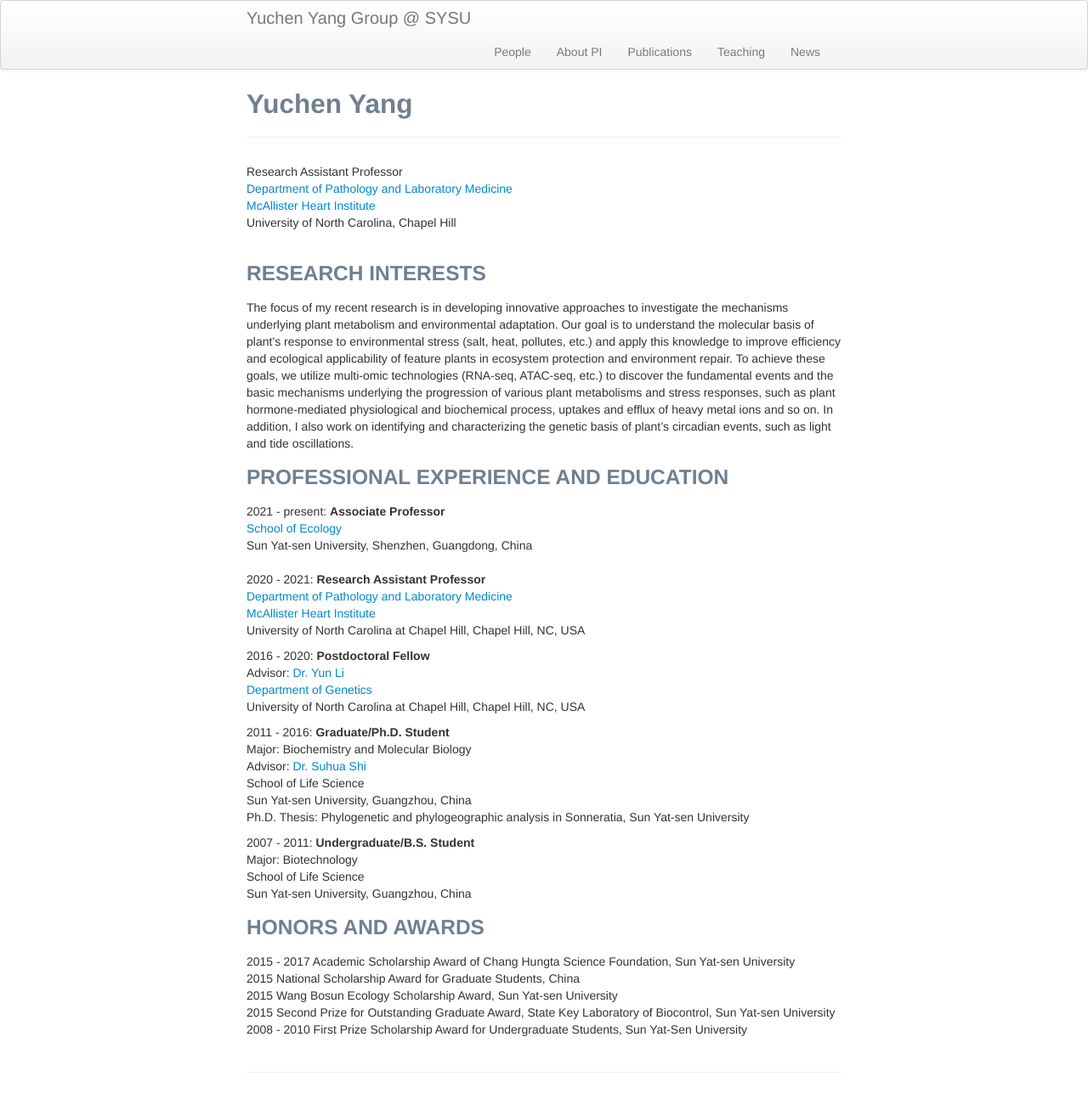
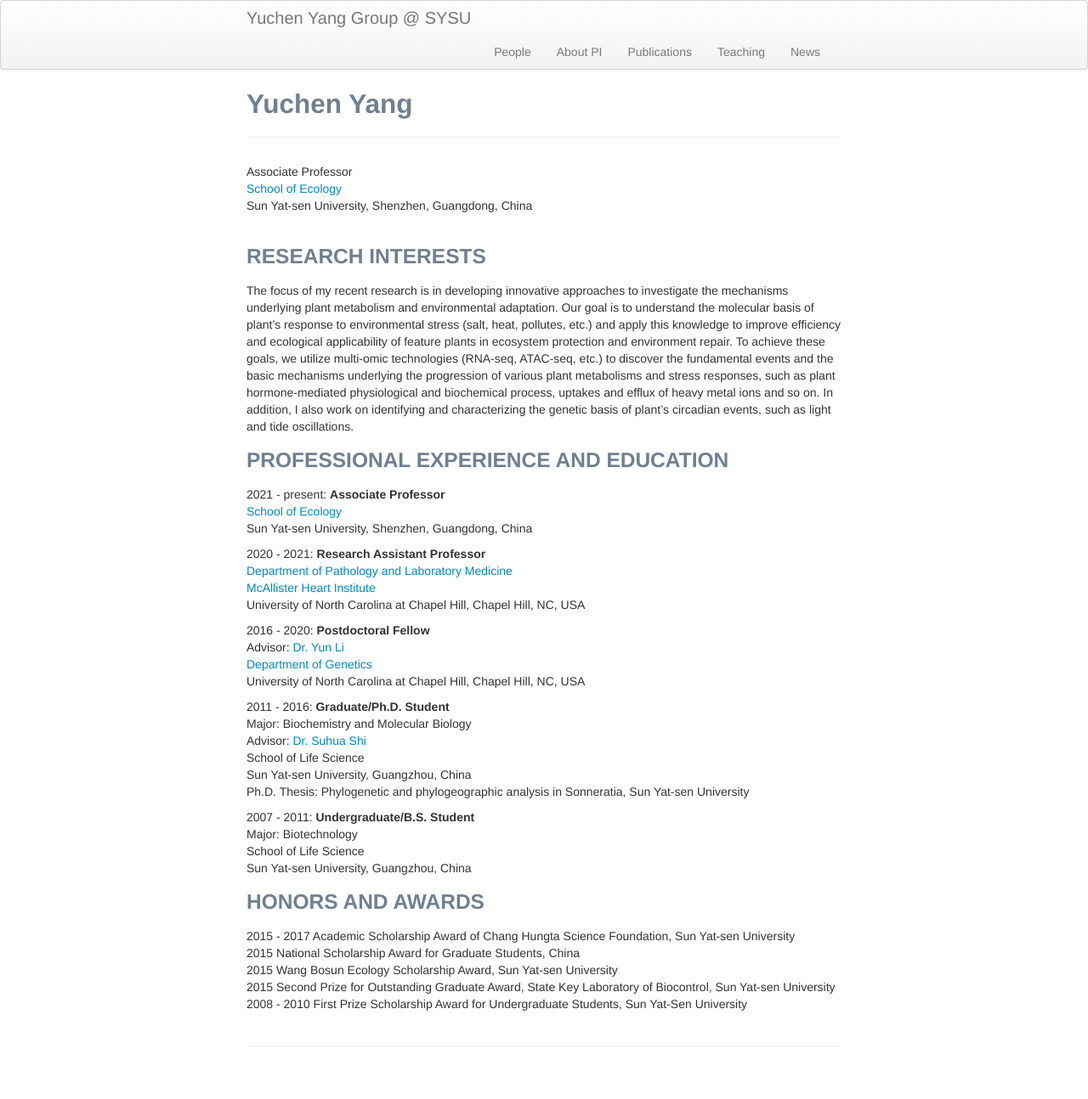
Before and after one commit to yuchenyanggroup/yuchenyanggroup.github.io, a Jekyll site: the page built from pages/about.md, in a window 1280 px wide. Shown: the whole page at 85% size. Built offline with Jekyll 4.4.1, drawn with Linux system fonts in a browser that asks for light colours; after the commit the page ends 1264 px from its top, so only the background shows below that.

Commit message:
Update about.md

```diff
--- a/pages/about.md
+++ b/pages/about.md
@@ -5,10 +5,9 @@ title: Yuchen Yang
 
 <div class="container">
     <div class="row-fluid">
-            Research Assistant Professor<br/>
-            <a href="https://www.med.unc.edu/pathology/">Department of Pathology and Laboratory Medicine</a><br/>
-            <a href="https://www.med.unc.edu/mhi/">McAllister Heart Institute</a><br/>
-            University of North Carolina, Chapel Hill <br/><br/>
+            Associate Professor<br/>
+            <a href="https://eco.sysu.edu.cn/">School of Ecology</a><br/>
+            Sun Yat-sen University, Shenzhen, Guangdong, China<br/><br/>
     </div>
 </div>
 
@@ -19,13 +18,9 @@ The focus of my recent research is in developing innovative approaches to invest
 
 ### PROFESSIONAL EXPERIENCE AND EDUCATION
 
-<div class="container">
-    <div class="row-fluid">
-            2021 - present:  <b>Associate Professor</b><br/>
+2021 - present:  <b>Associate Professor</b><br/>
             <a href="https://eco.sysu.edu.cn/">School of Ecology</a><br/>
-            Sun Yat-sen University, Shenzhen, Guangdong, China<br/><br/>
-    </div>
-</div>
+            Sun Yat-sen University, Shenzhen, Guangdong, China<br/>
 
 2020 - 2021:  <b>Research Assistant Professor</b><br/>
     <a href="https://www.med.unc.edu/pathology/">Department of Pathology and Laboratory Medicine</a><br/>
```
